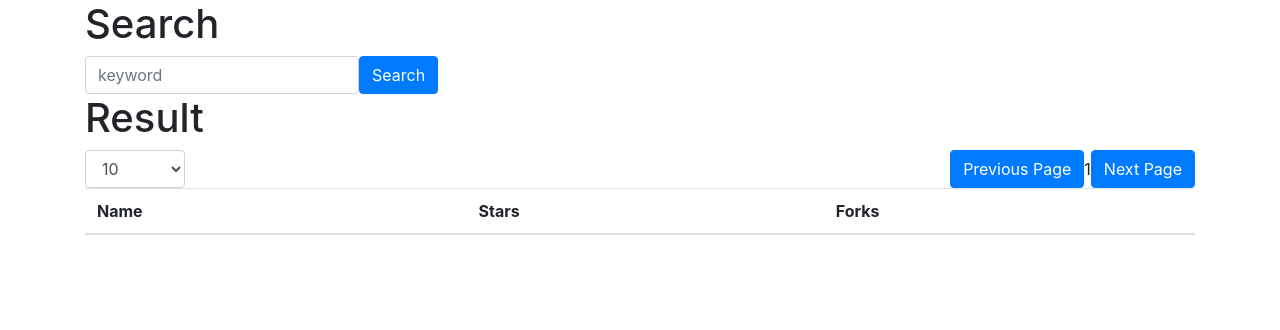
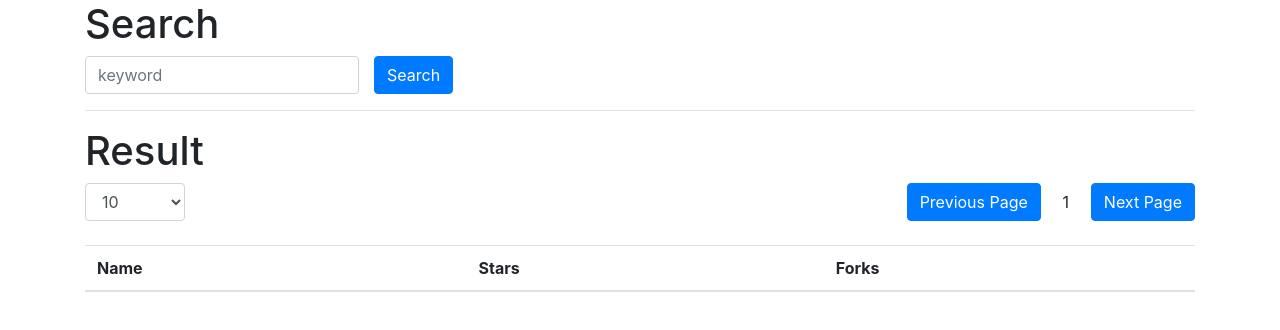
Before and after one commit to YenChengLai/search-github-repository, a website: page index.html in a window 1280 px wide. Drawn offline with nearby package versions, Linux system fonts and the light colour scheme.

Commit message:
adjust style

```diff
--- a/index.html
+++ b/index.html
@@ -11,10 +11,10 @@
 				<input type="text" id="keyword" placeholder="keyword" list="suggestions" class="form-control" />
 				<datalist id="suggestions"></datalist>
 			</div>
-			<button id="search" class="btn btn-primary">Search</button>
+			<button id="search" class="btn btn-primary" style="margin-left:15px;">Search</button>
 		</div>
 	</div>
-
+	<hr>
 	<h1>Result</h1>
 
 	<div id="paginationPanel" class="d-flex justify-content-start align-items-center">
@@ -25,10 +25,10 @@
   </select>
 		<div class="flex-fill"></div>
 		<button id="previous-page" class="btn btn-primary">Previous Page</button>
-		<span id="page-number">1</span>
+		<span id="page-number" style="width:50px; text-align:center">1</span>
 		<button id="next-page" class="btn btn-primary">Next Page</button>
 	</div>
-
+	<br>
 	<div id="resultPanel">
 		<table id="repositories" class="table">
 			<thead>
```
Also changed, not shown: style.css (deleted).
